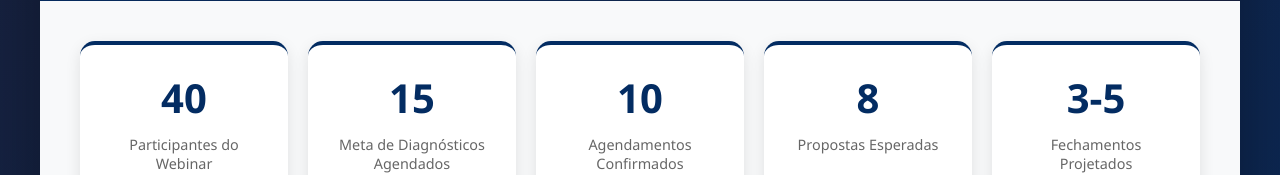
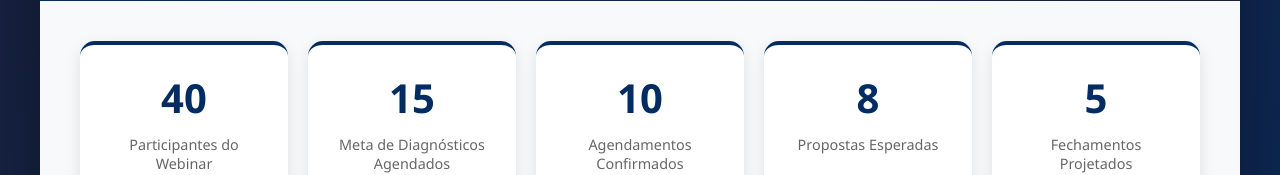
Before and after one commit to estanislao/poswebinaresg, a plain HTML site: page index.html in a window 1280 px wide. Shown: the part 191-366 px from the top of the page. Drawn offline with Linux system fonts and the light colour scheme.

Commit message:
Update index.html

```diff
--- a/index.html
+++ b/index.html
@@ -318,7 +318,7 @@
                 <div class="stat-label">Propostas Esperadas</div>
             </div>
             <div class="stat-card">
-                <div class="stat-number">3-5</div>
+                <div class="stat-number">5</div>
                 <div class="stat-label">Fechamentos Projetados</div>
             </div>
         </div>
```
